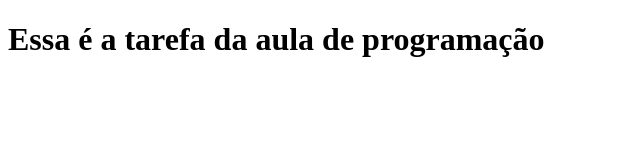
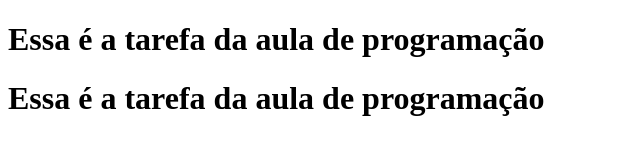
Before and after one commit to darknessghostbr/Tarefa, a plain HTML site: page Tarefa/index.html in a window 1280 px wide. Shown: the whole page, without its empty margins (0-640 px from the left). Drawn offline with Linux system fonts and the light colour scheme.

Commit message:
segunda versao

```diff
--- a/Tarefa/index.html
+++ b/Tarefa/index.html
@@ -3,6 +3,8 @@
 <head></head>
 <body>
 <h1>Essa é a tarefa da aula de programação</h1>
+<h1>Essa é a tarefa da aula de programação</h1>
+
 </body>
 
 </html>
```
